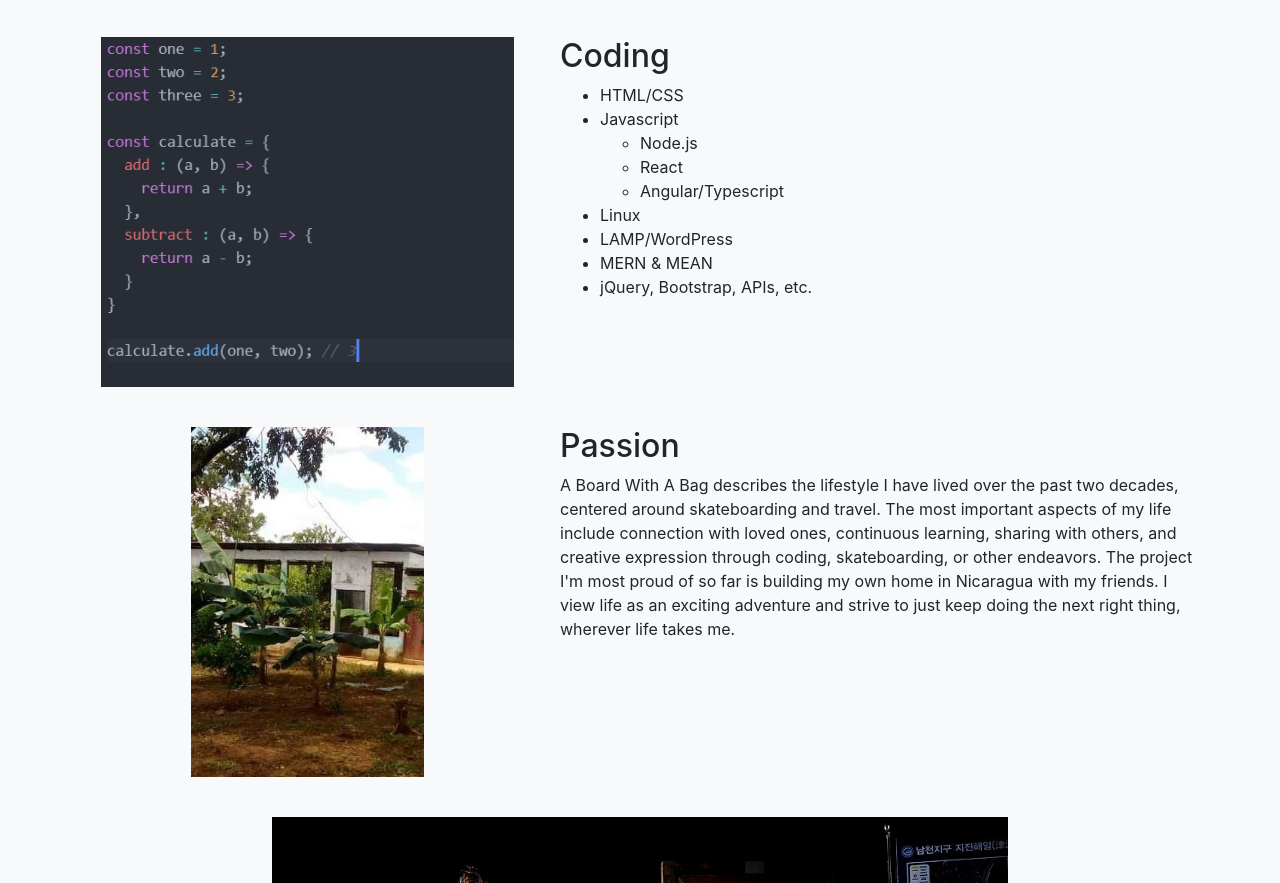
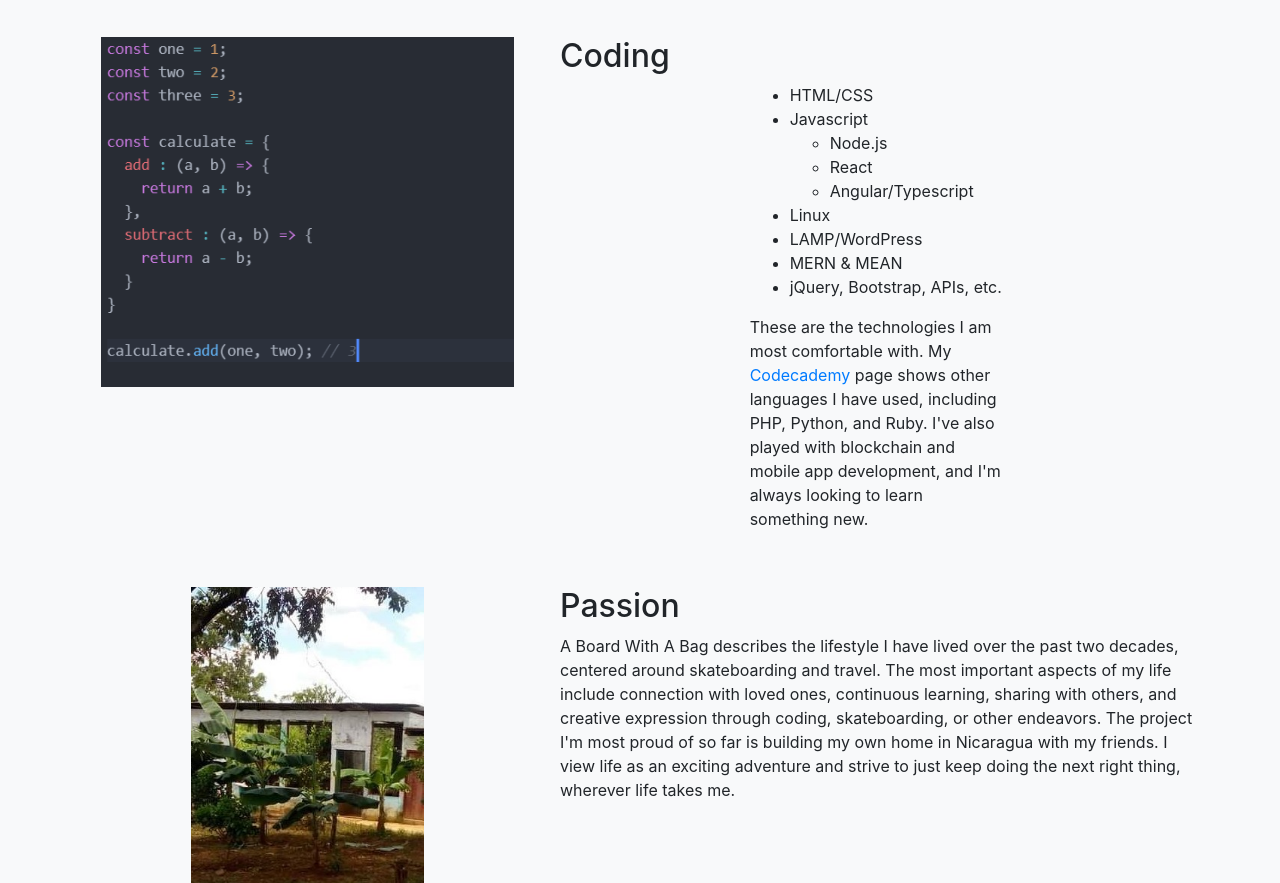
Before and after one commit to joe-santy/joe, a website: page public/index.html in a window 1280 px wide. Shown: the part 1388-2271 px from the top of the page. Drawn offline with nearby package versions, Linux system fonts and the light colour scheme.

Commit message:
Update index.html

```diff
--- a/public/index.html
+++ b/public/index.html
@@ -142,6 +142,7 @@
             </div>
             <div class="col-md-7">
               <h2 class="featurette-heading">Coding</h2>
+              <div class="container" style="width:45%">
                 <ul>
                   <li>HTML/CSS</li>
                   <li>Javascript</li>
@@ -155,6 +156,10 @@
                   <li>MERN & MEAN</li>
                   <li>jQuery, Bootstrap, APIs, etc.</li>
                 </ul>
+              </div>
+              <div class="container" style="width:45%">
+                <p>These are the technologies I am most comfortable with.  My <a href="https://codecademy.com/profiles/jsanty">Codecademy</a> page shows other languages I have used, including PHP, Python, and Ruby.  I've also played with blockchain and mobile app development, and I'm always looking to learn something new.</p>
+              </div>
             </div>
           </div> <!-- end row -->
 
```
Lines whose indentation alone changed are shown as unchanged.
